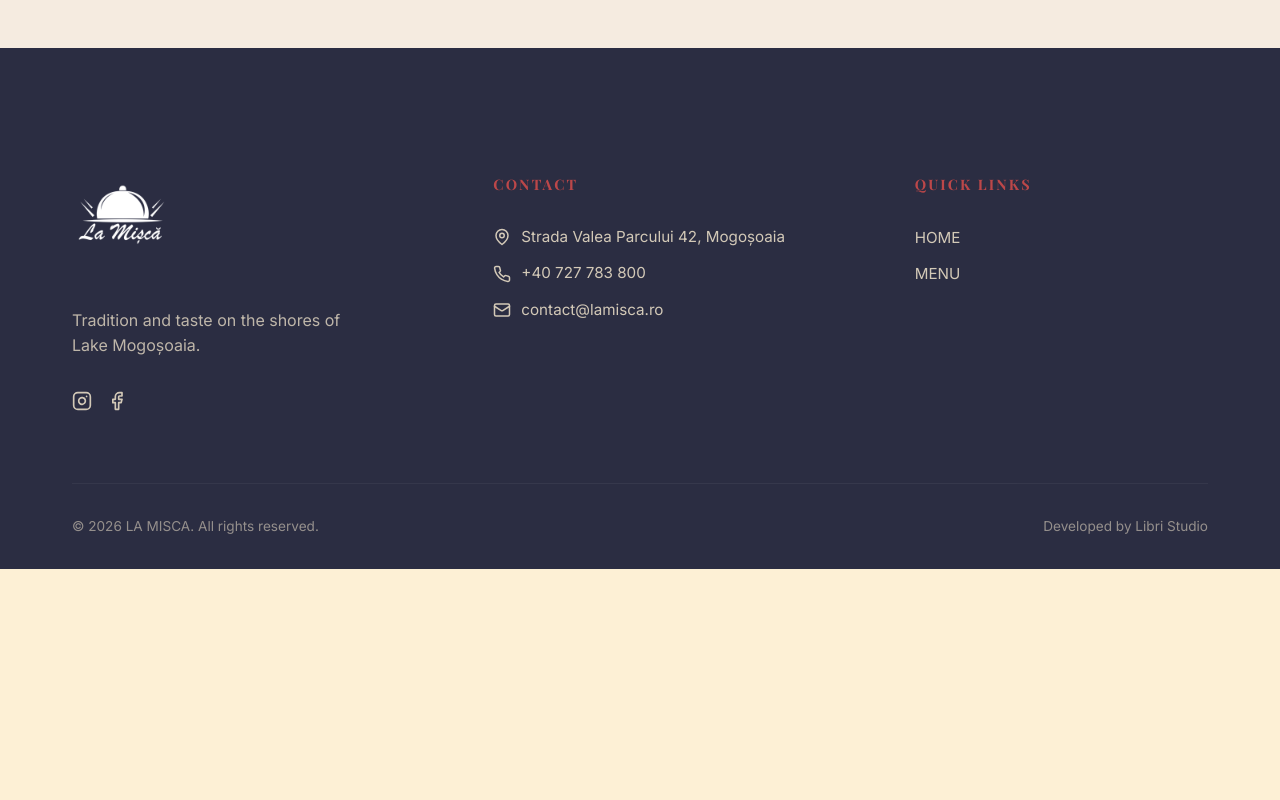
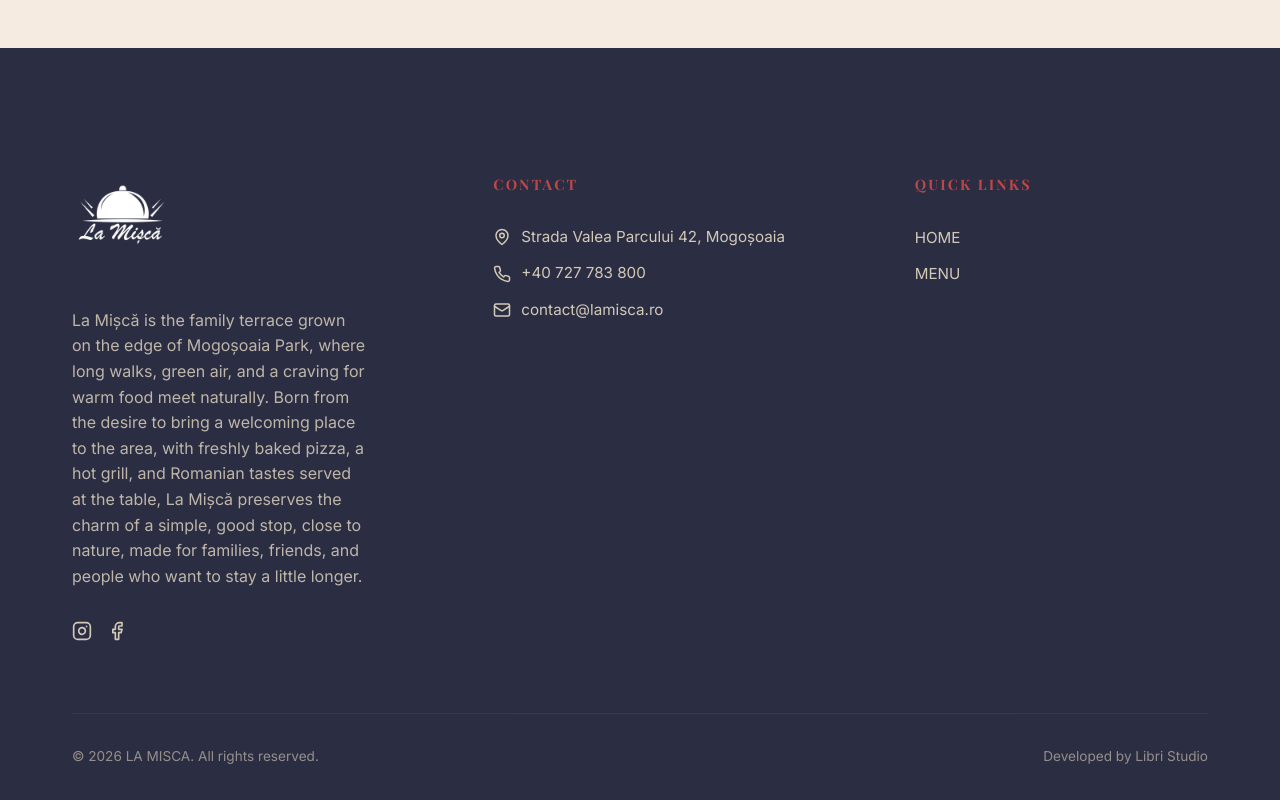
Before and after one commit to Lookah9/LaMisca, a React (Vite) app: page / in a window 1280 px wide. Shown: the part 5526-6326 px from the top of the page. Before the commit the page ends 6095 px from the top, so only its background shows below. Built offline with nearby package versions, Linux system fonts and the light colour scheme.

Commit message:
Update footer description with new story

```diff
--- a/src/contexts/LanguageContext.tsx
+++ b/src/contexts/LanguageContext.tsx
@@ -76,7 +76,7 @@
     'loc.hours_val': 'Luni - Duminică: 10:00 - 22:00',
 
     // Footer
-    'footer.description': 'Tradiție și gust pe malul lacului Mogoșoaia.',
+    'footer.description': 'La Mișcă este terasa de familie crescută la marginea Parcului Mogoșoaia, acolo unde plimbările lungi, aerul verde și pofta de mâncare caldă se întâlnesc firesc. Născută din dorința de a aduce în zonă un loc primitor, cu pizza coaptă pe loc, grătar încins și gusturi românești așezate la masă, La Mișcă păstrează farmecul unei opriri simple, bune, aproape de natură, făcută pentru familii, prieteni și oameni care vor să rămână puțin mai mult.',
     'footer.quick_links': 'Link-uri Rapide',
     'footer.rights': 'Toate drepturile rezervate.',
   },
@@ -145,7 +145,7 @@
     'loc.hours_val': 'Monday - Sunday: 10:00 - 22:00',
 
     // Footer
-    'footer.description': 'Tradition and taste on the shores of Lake Mogoșoaia.',
+    'footer.description': 'La Mișcă is the family terrace grown on the edge of Mogoșoaia Park, where long walks, green air, and a craving for warm food meet naturally. Born from the desire to bring a welcoming place to the area, with freshly baked pizza, a hot grill, and Romanian tastes served at the table, La Mișcă preserves the charm of a simple, good stop, close to nature, made for families, friends, and people who want to stay a little longer.',
     'footer.quick_links': 'Quick Links',
     'footer.rights': 'All rights reserved.',
   }
```
